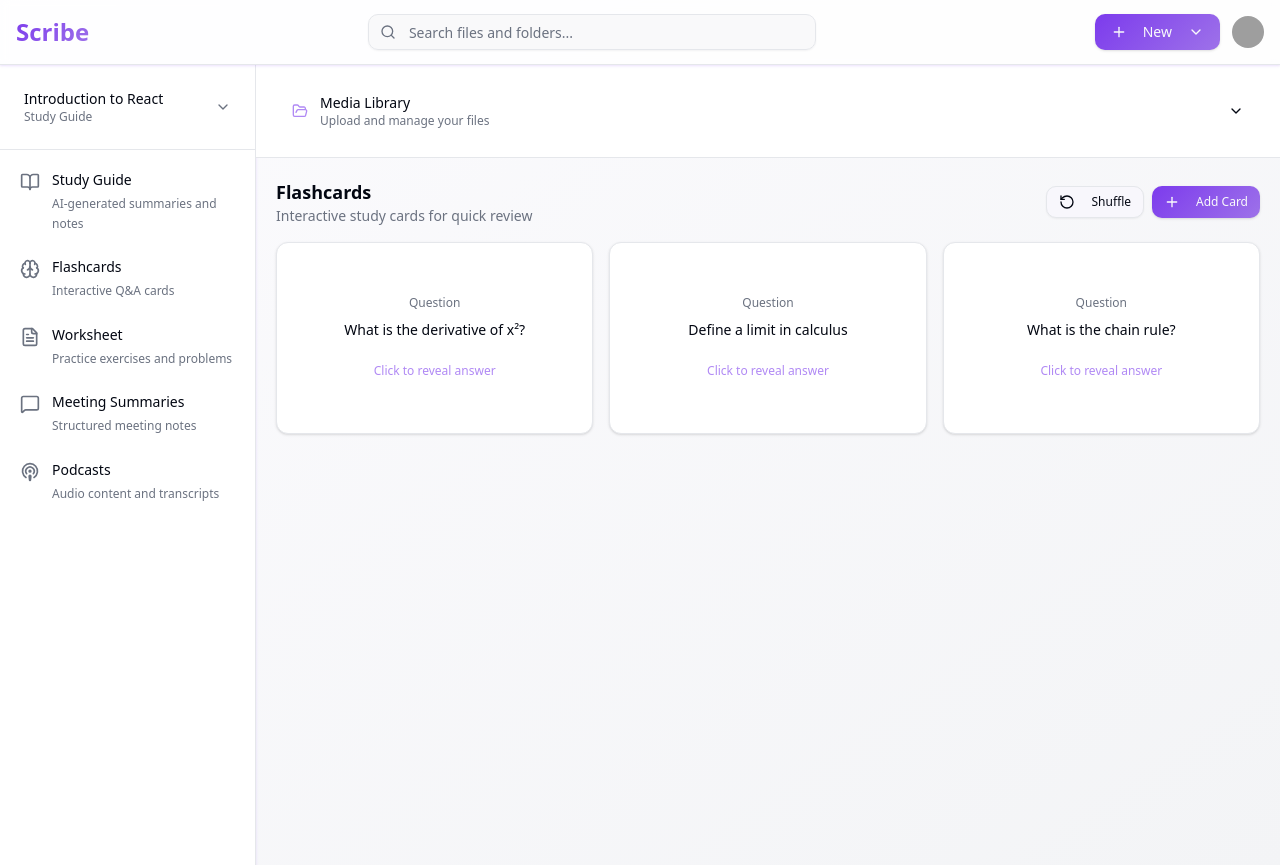
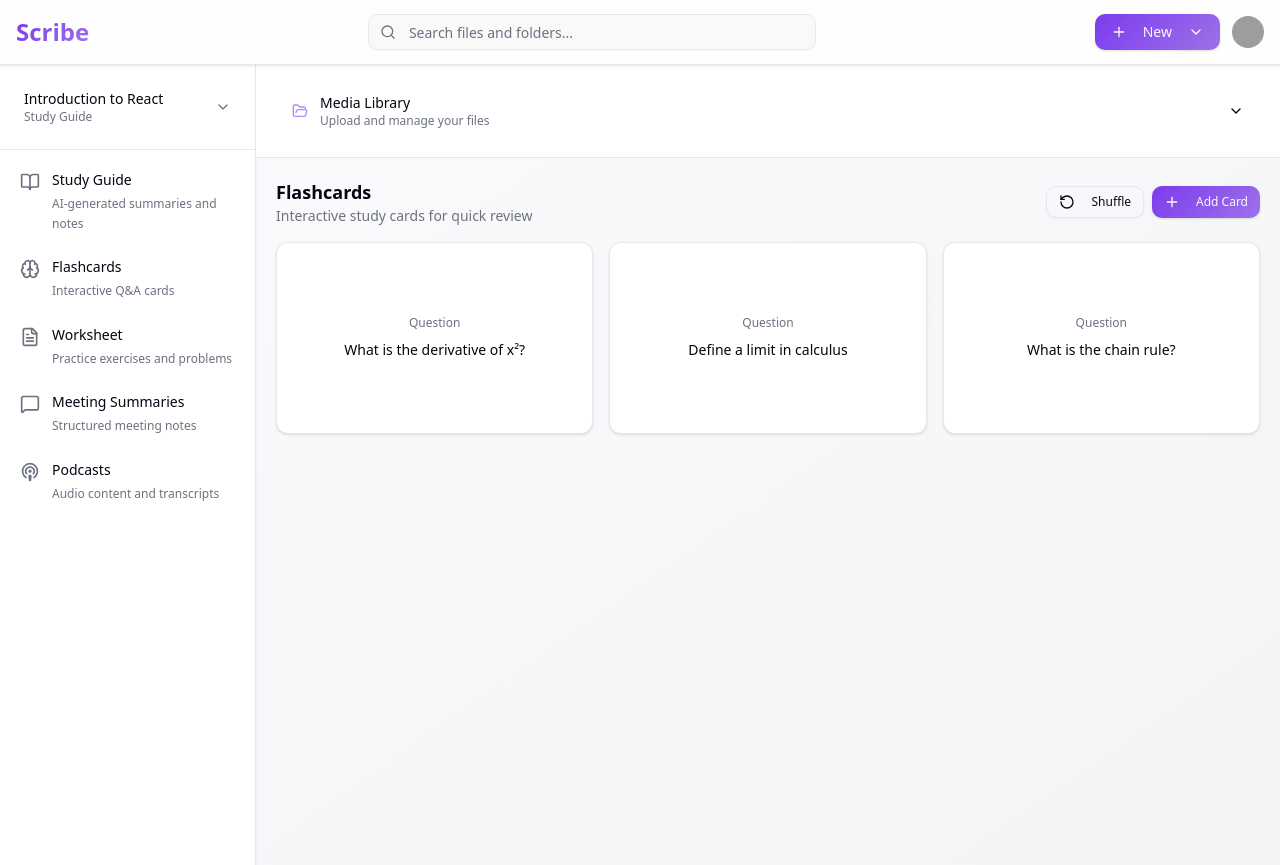
Before and after one commit to goscribe/scribe, a Next.js app: page /workspace/1/flashcards in a window 1280 px wide. Built offline with nearby package versions, Linux system fonts and the light colour scheme; grey boxes are pictures that could not be loaded.

Commit message:
feat: Added 3D flip animation to flashcard contents.

```diff
--- a/src/app/index.css
+++ b/src/app/index.css
@@ -147,4 +147,32 @@
   .shadow-large {
     box-shadow: var(--shadow-large);
   }
+
+  .perspective {
+    perspective: 1000px;
+  }
+
+  .flip-card-inner {
+    position: relative;
+    width: 100%;
+    height: 100%;
+    transform-style: preserve-3d;
+    transition: transform 0.6s;
+  }
+
+  .flip-card-inner.flipped {
+      transform: rotateY(180deg);
+  }
+
+  .flip-card-front,
+  .flip-card-back {
+      position: absolute;
+      width: 100%;
+      height: 100%;
+      backface-visibility: hidden;
+  }
+
+  .flip-card-back {
+      transform: rotateY(180deg);
+  }
 }
--- a/src/app/workspace/[id]/flashcards/page.tsx
+++ b/src/app/workspace/[id]/flashcards/page.tsx
@@ -103,39 +103,23 @@ export default function FlashcardsPanel() {
           return (
             <Card
               key={card.id}
-              className="h-48 cursor-pointer card-hover group relative"
+              className={`h-48 cursor-pointer card-hover group relative perspective`}
               onClick={() => flipCard(card.id)}
             >
-              <CardContent className="p-4 h-full flex flex-col justify-center">
-                <div className="absolute top-2 right-2 opacity-0 group-hover:opacity-100 transition-opacity">
-                  <Button
-                    size="sm"
-                    variant="outline"
-                    className="h-8 w-8 p-0"
-                    onClick={(e) => {
-                      e.stopPropagation();
-                      deleteCard(card.id);
-                    }}
-                  >
-                    <Trash2 className="h-3 w-3" />
-                  </Button>
-                </div>
-
-                <div className="text-center">
-                  <div className="text-xs text-muted-foreground mb-2">
-                    {isFlipped ? 'Answer' : 'Question'}
+              <div className={`flip-card-inner ${isFlipped ? "flipped" : ""}`}>
+                <CardContent className="flip-card-front p-4 h-full flex flex-col justify-center">
+                  <div className="text-center">
+                    <div className="text-xs text-muted-foreground mb-2">Question</div>
+                    <p className="text-sm leading-relaxed">{card.front}</p>
                   </div>
-                  <p className="text-sm leading-relaxed">
-                    {isFlipped ? card.back : card.front}
-                  </p>
-                </div>
-
-                <div className="mt-4 text-center">
-                  <span className="text-xs text-primary/60">
-                    Click to {isFlipped ? 'show question' : 'reveal answer'}
-                  </span>
-                </div>
-              </CardContent>
+                </CardContent>
+                <CardContent className="flip-card-back p-4 h-full flex flex-col justify-center">
+                  <div className="text-center">
+                    <div className="text-xs text-muted-foreground mb-2">Answer</div>
+                    <p className="text-sm leading-relaxed">{card.back}</p>
+                  </div>
+                </CardContent>
+              </div>
             </Card>
           );
         })}
@@ -145,12 +129,12 @@ export default function FlashcardsPanel() {
         <Card className="border-dashed border-2 border-muted">
           <CardContent className="p-8 text-center">
             <p className="text-muted-foreground">No flashcards yet.</p>
-          <Button onClick={() => setIsCreateModalOpen(true)} className="mt-2" variant="outline">
-            Create your first flashcard
-          </Button>
+            <Button onClick={() => setIsCreateModalOpen(true)} className="mt-2" variant="outline">
+              Create your first flashcard
+            </Button>
           </CardContent>
         </Card>
       )}
     </div>
   );
-};
+}
```
